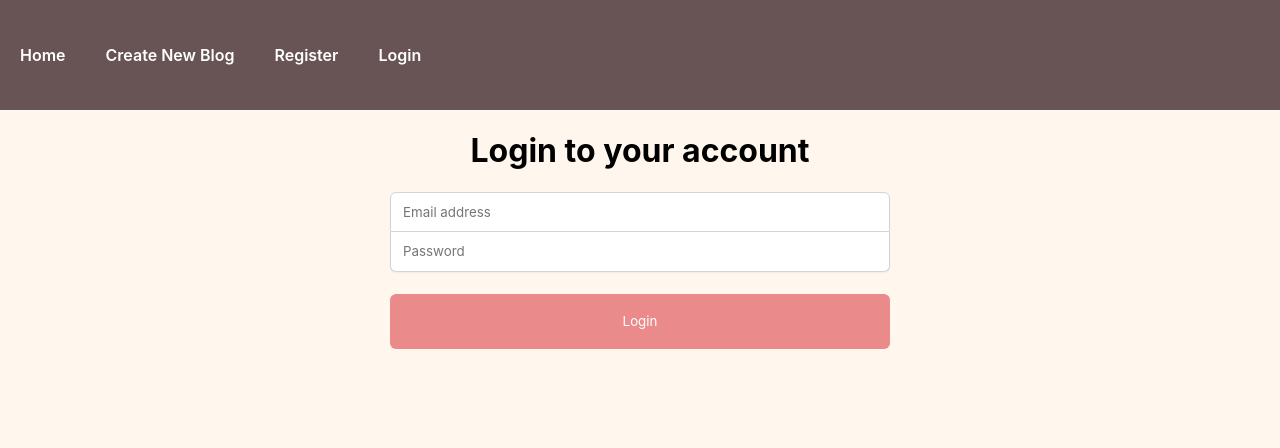
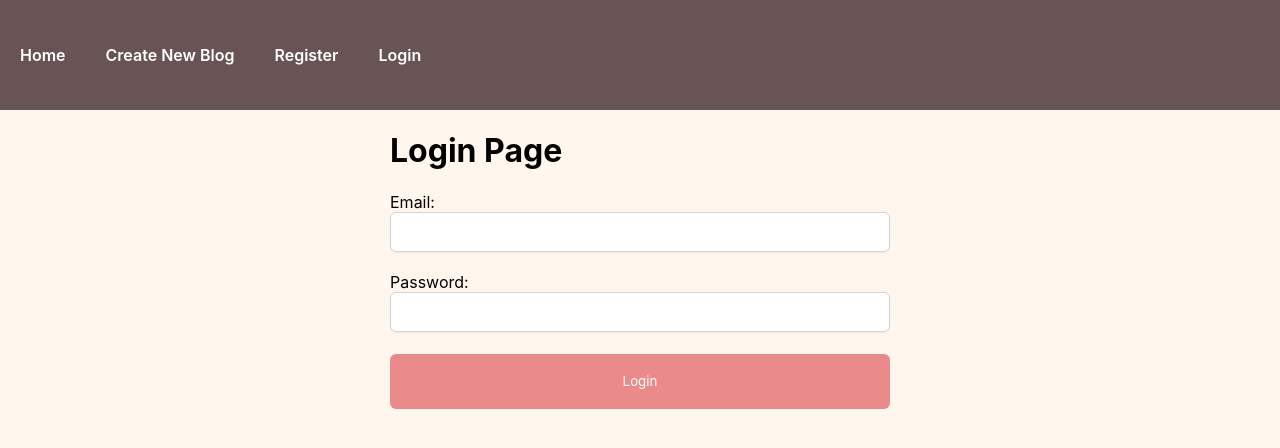
Before and after one commit to nancyk12/blogs-client-react-app, a React (Create React App) app: page /login in a window 1280 px wide. Shown: the top 448 px of the page. Built offline with nearby package versions, Linux system fonts and the light colour scheme; no server answers.

Commit message:
updated login and Registration

```diff
--- a/src/App.css
+++ b/src/App.css
@@ -239,6 +239,7 @@ footer {
 
 .login-form > input {
   border: 1px solid rgba(209, 213, 219);
+  border-radius: 6px 6px 6px 6px;
   height: 40px;
   text-indent: 10px;
   font-family: "Inter", sans-serif;
@@ -252,14 +253,14 @@ footer {
   outline: none;
 }
 
-.login-form > input:first-of-type {
+/* .login-form > input:first-of-type {
   border-radius: 6px 6px 0px 0px;
 }
 
 .login-form > input:last-of-type {
   border-radius: 0px 0px 6px 6px;
   border-top: none;
-}
+} */
 
 .login-form > button {
   background-color: #EA8A8A;;
--- a/src/pages/Login.js
+++ b/src/pages/Login.js
@@ -24,24 +24,25 @@ export default function Login() {
 	return (
       <div>
         <div className="login-container">
-            <h1>Login to your account</h1>
-            <form className="login-form">
+          <div className="login-form">
+			<h1>Login Page</h1>
+			<label htmlFor="email">Email:</label>
 			<input
+				type="text"
 				name="email"
-                    type="email"
-                    placeholder="Email address"
 				value={email}
-                    onChange={(e)=> setEmail(e.target.value)}
+				onChange={(e) => setEmail(e.target.value)}
 			/>
+			<br />
+			<label htmlFor="password">Password:</label>
 			<input
+				type="text"
 				name="password"
-                    type="password"
-                    placeholder="Password"
 				value={password}
-                    onChange={(e)=> setPassword(e.target.value)}
+				onChange={(e) => setPassword(e.target.value)}
 			/>
-                <button onClick={handleSubmit} >Login</button>
-            </form>
+			<button onClick={handleSubmit}>Login</button>
+           </div>
         </div>
       </div>
     );
--- a/src/pages/Registration.js
+++ b/src/pages/Registration.js
@@ -25,24 +25,25 @@ export default function Registration() {
     return(
       <div>
         <div className="login-container">
+          <div className="login-form">
 			<h1>Registration Page</h1>
-            <form onSubmit={handleSubmit} className="login-form">
+			<label htmlFor="email">Email:</label>
 			<input
+				type="text"
 				name="email"
-                    type="email"
-                    placeholder="Email address"
 				value={email}
-                    onChange={(e)=> setEmail(e.target.value)}
+				onChange={(e) => setEmail(e.target.value)}
 			/>
+			<br />
+			<label htmlFor="password">Password:</label>
 			<input
+				type="text"
 				name="password"
-                    type="password"
-                    placeholder="Password"
 				value={password}
-                    onChange={(e)=> setPassword(e.target.value)}
+				onChange={(e) => setPassword(e.target.value)}
 			/>
-                <button onClick={handleSubmit}>Register</button>
-            </form>
+			<button onClick={handleSubmit}>Login</button>
+           </div>
         </div>
       </div>
     )
```
Lines whose indentation alone changed are shown as unchanged.
